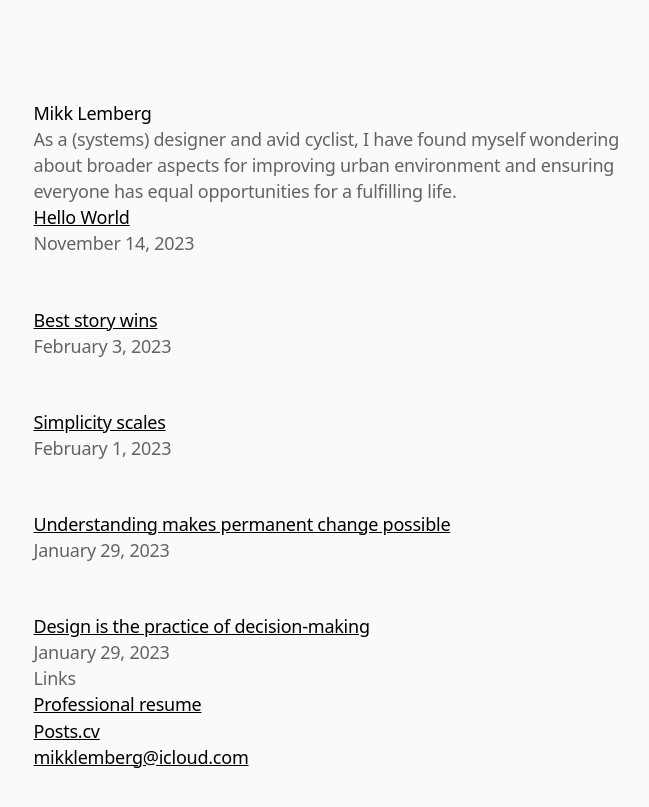
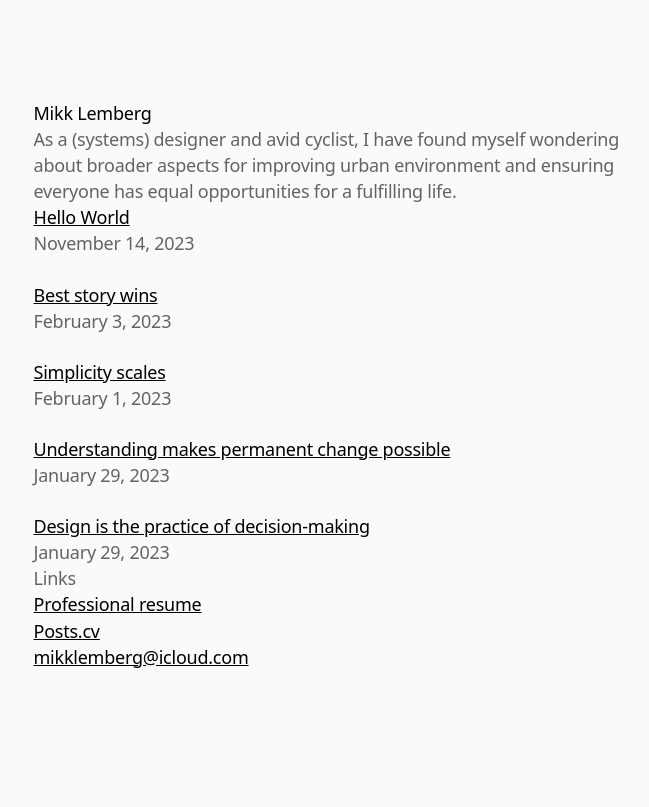
Before and after one commit to mikklemberg/My-personal-notes, a Jekyll site: the page built from README.md, in a window 1280 px wide. Shown: the top 807 px of the page, without its empty margins (313-962 px from the left). Built offline with Jekyll 4.4.1, drawn with Linux system fonts in a browser that asks for light colours; our own code applies the rules of GitHub Pages for plain Markdown files.

Commit message:
Update style.css

```diff
--- a/assets/css/style.css
+++ b/assets/css/style.css
@@ -47,16 +47,16 @@ a:hover {
 
 /* Spacing between posts */
 .posts .post + .post {
-    margin-top: 50px; /* Space between consecutive posts */
+    margin-top: 25px; /* Space between consecutive posts */
 }
 
 /* Blockquote styling for distinction */
 .post-content blockquote {
     border-left: 2px solid rgba(0, 0, 0, 0.33);
     background-color: #F5F5F5;
-    margin: 20px 0;
+    margin: 40px 0;
     color: #000;
-    padding-left: 2rem; /* Adds padding to the left of blockquotes */
+    padding-left: 20px; /* Adds padding to the left of blockquotes */
 }
 
 /* Responsive adjustments for smaller screens */
```
